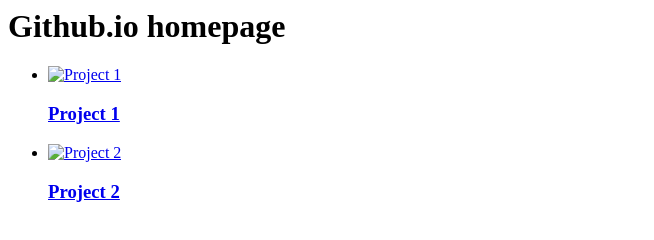
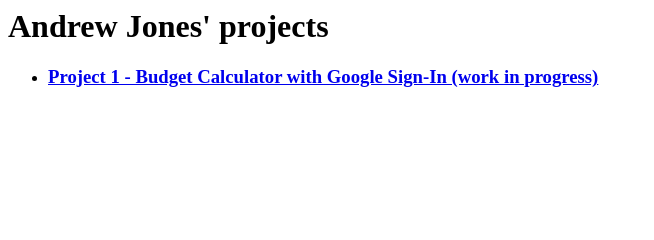
Before and after one commit to ajones283/ajones283.github.io, a plain HTML site: page index.html in a window 1280 px wide. Shown: the whole page, without its empty margins (0-654 px from the left). Drawn offline with Linux system fonts and the light colour scheme.

Commit message:
Update index.html

```diff
--- a/index.html
+++ b/index.html
@@ -5,18 +5,11 @@
 	<title>Andrew's Github</title>
 </head>
 <body>
-	<h1>Github.io homepage</h1>
+	<h1>Andrew Jones' projects</h1>
 	<ul>
 		<li>
-			<a href="https://www.example.com/project1.html">
-				<img src="project1.jpg" alt="Project 1">
-				<h3>Project 1</h3>
-			</a>
-		</li>
-		<li>
-			<a href="https://www.example.com/project2.html">
-				<img src="project2.jpg" alt="Project 2">
-				<h3>Project 2</h3>
+			<a href="https://ajones283.github.io/budget">
+				<h3>Project 1 - Budget Calculator with Google Sign-In (work in progress)</h3>
 			</a>
 		</li>
 	</ul>
```
